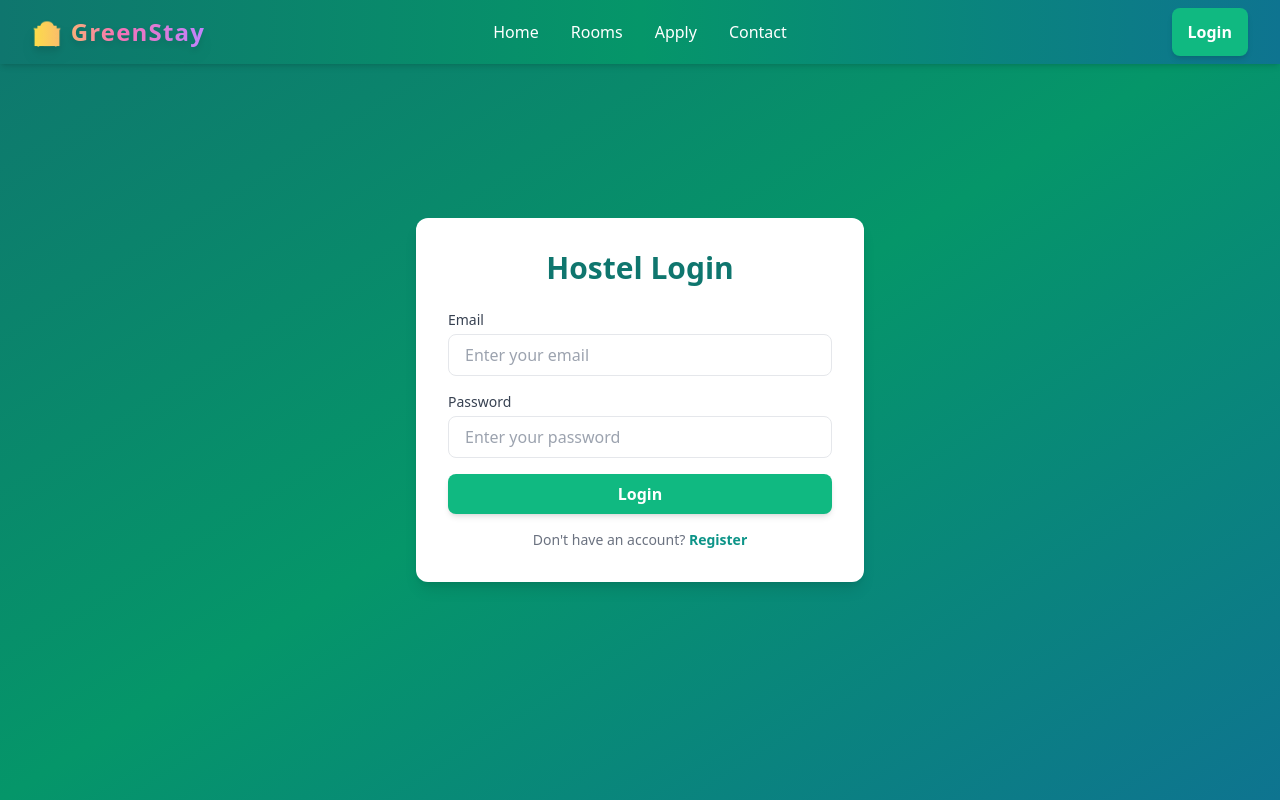
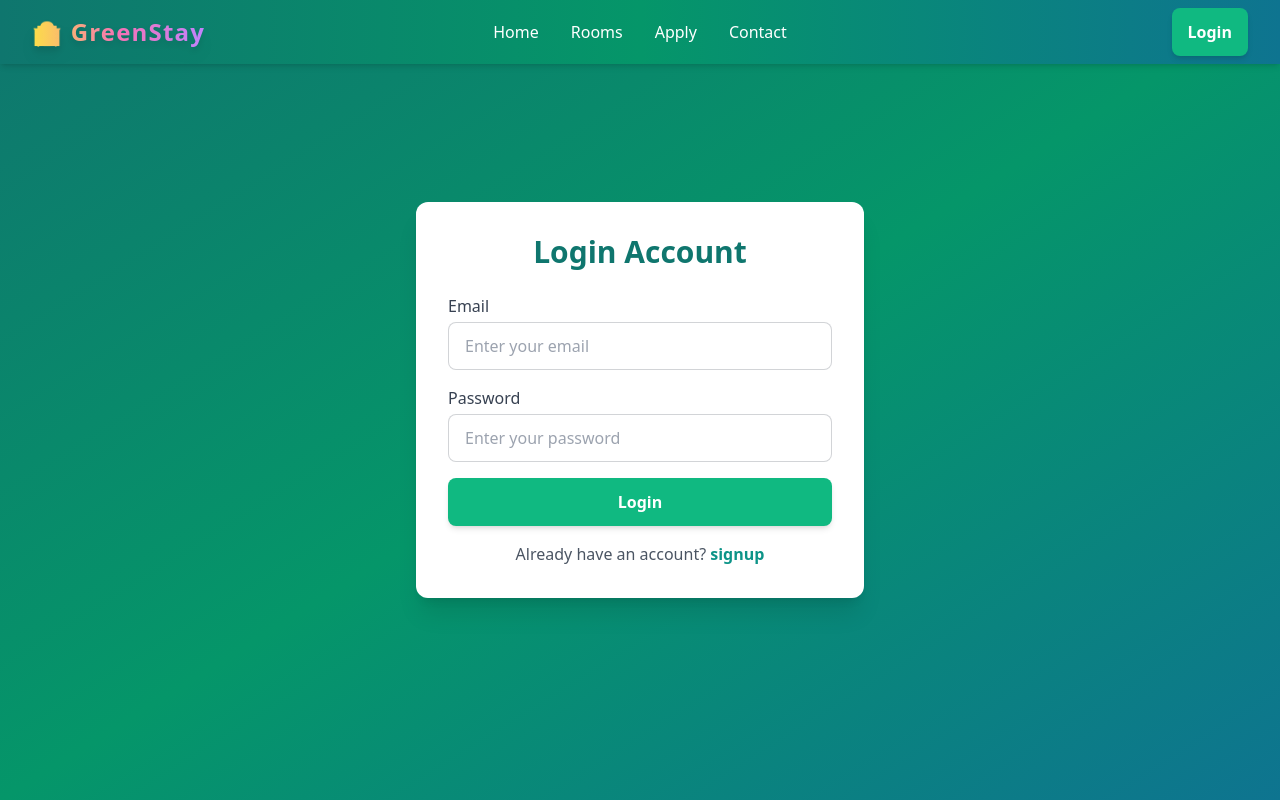
Before and after one commit to Sakibul-hasan83/hostelmanagement_client, a React (Vite) app: page /login in a window 1280 px wide. Shown: the top 800 px of the page. Built offline with nearby package versions, Linux system fonts and the light colour scheme; no server answers.

Commit message:
add firebase , createuser,login,logout ,authcontext

```diff
--- a/package.json
+++ b/package.json
@@ -10,7 +10,7 @@
     "preview": "vite preview"
   },
   "dependencies": {
-    "firebase": "^12.5.0",
+    "firebase": "^12.6.0",
     "localforage": "^1.10.0",
     "match-sorter": "^8.1.0",
     "react": "^19.1.1",
--- a/src/AuthenticationParts/AuthProvider.jsx
+++ b/src/AuthenticationParts/AuthProvider.jsx
@@ -1,6 +1,6 @@
 import React, { useEffect, useState } from 'react';
 import AuthContext from './AuthContext';
-import { createUserWithEmailAndPassword, onAuthStateChanged } from 'firebase/auth';
+import { createUserWithEmailAndPassword, onAuthStateChanged, signInWithEmailAndPassword, signOut } from 'firebase/auth';
 import auth from '../../firebase.config';
 
 const AuthProvider = ({children}) => {
@@ -9,13 +9,28 @@ const [user,setUser]=useState(null)
 const [loader,setLoader]=useState(true)
 
 
-const createUser =(email,password)=>{
+const signup =(email,password)=>{
+setLoader(true)
+return createUserWithEmailAndPassword(auth,email,password)
+}
+
+
+// login
+
+const login=(email,password)=>{
+  setLoader(true)
+  return signInWithEmailAndPassword(auth,email,password)
+}
+
+
+// logout
+const logout =()=>{
 
 setLoader(true)
-const newUser = createUserWithEmailAndPassword(auth,email,password)
-return newUser
+return signOut(auth)
 
 }
+
 
 useEffect(()=>{
 
@@ -35,8 +50,11 @@ const authInfo ={
 
     user,
     loader,
-    createUser,
-    setUser ,
+    signup,
+    login ,
+    logout
+
+
 
 
 
--- a/src/AuthenticationParts/Login.jsx
+++ b/src/AuthenticationParts/Login.jsx
@@ -1,88 +1,95 @@
-import React, { useState } from 'react';
-import { Link } from 'react-router-dom';
+import React, { useContext } from "react";
+import AuthContext from "./AuthContext";
+import { Link, useNavigate } from "react-router-dom";
 
 const Login = () => {
-  const [email, setEmail] = useState('');
-  const [password, setPassword] = useState('');
-  const [error, setError] = useState('');
-  const [loading, setLoading] = useState(false);
+
+
+  const {login,logout}=useContext(AuthContext)
+const navigate = useNavigate()
 
   const handleLogin = (e) => {
     e.preventDefault();
-    setError('');
-    setLoading(true);
+    const form = e.target;
+    const email = form.email.value;
+    const password = form.password.value;
 
-    // Email & Password validation
-    if (!email || !password) {
-      setError('Please fill in all fields');
-      setLoading(false);
-      return;
-    }
+    const user = { email, password };
+    console.log(user);
 
-    // TODO: Connect with backend or Firebase Authentication
-    // Example Firebase pseudo code:
-    /*
-      signInWithEmailAndPassword(auth, email, password)
-        .then(userCredential => {
-          console.log('Login Success', userCredential.user);
-          // Redirect to dashboard
-        })
-        .catch(error => setError(error.message))
-        .finally(() => setLoading(false));
-    */
+    login(email,password)
+    .then(result =>{
+      console.log("Successfully login ",result.user)
+      alert("Successfully login")
+      // return logout ()
+    })
+    .then(()=>{
 
-    setTimeout(() => {
-      console.log('Email:', email, 'Password:', password);
-      alert('Login simulated successfully!');
-      setLoading(false);
-    }, 1000);
+        navigate("/")
+    })
+
+     .catch(error=>console.log(error.message))
+
+
   };
 
+
+
   return (
-    <div className="min-h-screen flex items-center justify-center bg-gradient-to-br from-teal-700 via-emerald-600 to-cyan-700 p-4">
-      <div className="max-w-md w-full bg-white rounded-xl shadow-lg p-8">
-        <h2 className="text-3xl font-bold text-center text-teal-700 mb-6">Hostel Login</h2>
-
-        {error && <p className="text-red-500 text-sm mb-4 text-center">{error}</p>}
+ <div
+      className="min-h-screen flex items-center justify-center p-4
+      bg-gradient-to-br from-teal-700 via-emerald-600 to-cyan-700"
+    >
+      <div className="w-full max-w-md bg-white shadow-xl rounded-xl p-8">
+        <h1 className="text-3xl font-bold text-center text-teal-700 mb-6">
+         Login Account
+        </h1>
 
         <form onSubmit={handleLogin} className="space-y-4">
+          {/* Email */}
           <div>
-            <label className="block text-sm font-medium text-gray-700 mb-1">Email</label>
+            <label className="text-gray-700 font-medium">Email</label>
             <input
               type="email"
-              value={email}
-              onChange={(e) => setEmail(e.target.value)}
+              name="email"
               placeholder="Enter your email"
-              className="w-full px-4 py-2 border rounded-lg focus:outline-none focus:ring-2 focus:ring-emerald-500 transition"
+              className="input input-bordered w-full rounded-lg mt-1
+              focus:outline-none focus:ring-2 focus:ring-emerald-500 transition"
+              required
             />
           </div>
 
+          {/* Password */}
           <div>
-            <label className="block text-sm font-medium text-gray-700 mb-1">Password</label>
+            <label className="text-gray-700 font-medium">Password</label>
             <input
               type="password"
-              value={password}
-              onChange={(e) => setPassword(e.target.value)}
+              name="password"
               placeholder="Enter your password"
-              className="w-full px-4 py-2 border rounded-lg focus:outline-none focus:ring-2 focus:ring-emerald-500 transition"
+              className="input input-bordered w-full rounded-lg mt-1
+              focus:outline-none focus:ring-2 focus:ring-emerald-500 transition"
+              required
             />
           </div>
 
+          {/* Sign Up Button */}
           <button
-            type="submit"
-            disabled={loading}
-            className="w-full bg-emerald-500 hover:bg-emerald-400 text-white font-semibold py-2 rounded-lg shadow-md transition-all duration-300 disabled:opacity-50"
+            className="w-full py-3 rounded-lg text-white font-semibold shadow-md
+            bg-emerald-500 hover:bg-emerald-400 transition-all duration-300"
           >
-            {loading ? 'Logging in...' : 'Login'}
+         Login
           </button>
         </form>
 
-        <p className="text-sm text-gray-500 mt-4 text-center">
-          Don't have an account? <Link to={'/signup'} className="text-teal-600 font-semibold hover:underline">Register</Link>
+        <p className="text-center text-gray-600 mt-4">
+          Already have an account?{" "}
+          <Link to={'/signup'} className="text-teal-600 font-semibold hover:underline" href="#">
+           signup
+          </Link>
         </p>
       </div>
     </div>
   );
-};
+}
 
 export default Login;
--- a/src/AuthenticationParts/SignUp.jsx
+++ b/src/AuthenticationParts/SignUp.jsx
@@ -1,103 +1,88 @@
-import React, { useState } from 'react';
+import React, { useContext } from "react";
+import AuthContext from "./AuthContext";
+import { Link, useNavigate } from "react-router-dom";
 
 const SignUp = () => {
-  const [name, setName] = useState('');       // Initially empty
-  const [email, setEmail] = useState('');     // Initially empty
-  const [password, setPassword] = useState('');// Initially empty
-  const [confirmPassword, setConfirmPassword] = useState('');// Initially empty
-  const [error, setError] = useState('');
+
+const {signup,logout}=useContext(AuthContext)
+const navigate = useNavigate()
 
   const handleSignUp = (e) => {
     e.preventDefault();
+    const form = e.target;
+    const email = form.email.value;
+    const password = form.password.value;
 
-    // Basic validation
-    if (!name || !email || !password || !confirmPassword) {
-      setError('All fields are required');
-      return;
-    }
-    if (password !== confirmPassword) {
-      setError('Passwords do not match');
-      return;
-    }
+    const user = { email, password };
+    console.log(user);
 
-    // Example signup logic (replace with Firebase/Auth or your backend)
-    alert(`SignUp successful!\nName: ${name}\nEmail: ${email}`);
-    setError('');
-    setName('');
-    setEmail('');
-    setPassword('');
-    setConfirmPassword('');
+    signup(email,password)
+    .then(result =>{
+      console.log("Successfully registerd ",result.user)
+      alert("Successfully Register Complete, You can now login")
+      return logout ()
+    })
+    .then(()=>{
+
+        navigate("/login")
+    })
+
+     .catch(error=>console.log(error.message))
+
+
   };
 
   return (
-    <div className="min-h-screen  flex items-center justify-center bg-gradient-to-br from-teal-700 via-emerald-600 to-cyan-700 px-4">
-      <div className="bg-white rounded-lg shadow-lg w-full max-w-md p-8">
-        <h2 className="text-3xl font-bold mb-6 text-center text-teal-700">Sign Up</h2>
-
-        {error && (
-          <p className="text-red-500 text-sm mb-4 text-center">{error}</p>
-        )}
+    <div
+      className="min-h-screen flex items-center justify-center p-4
+      bg-gradient-to-br from-teal-700 via-emerald-600 to-cyan-700"
+    >
+      <div className="w-full max-w-md bg-white shadow-xl rounded-xl p-8">
+        <h1 className="text-3xl font-bold text-center text-teal-700 mb-6">
+          Create Account
+        </h1>
 
         <form onSubmit={handleSignUp} className="space-y-4">
-          {/* Name */}
-          <div className="flex flex-col">
-            <label className="text-sm font-medium text-gray-700 mb-1">Full Name</label>
-            <input
-              type="text"
-              value={name}
-              onChange={(e) => setName(e.target.value)}
-              placeholder="Enter your full name"
-              className="px-3 py-2 border rounded-md focus:outline-none focus:ring-2 focus:ring-teal-500 focus:border-teal-500"
-            />
-          </div>
-
           {/* Email */}
-          <div className="flex flex-col">
-            <label className="text-sm font-medium text-gray-700 mb-1">Email</label>
+          <div>
+            <label className="text-gray-700 font-medium">Email</label>
             <input
               type="email"
-              value={email}
-              onChange={(e) => setEmail(e.target.value)}
+              name="email"
               placeholder="Enter your email"
-              className="px-3 py-2 border rounded-md focus:outline-none focus:ring-2 focus:ring-teal-500 focus:border-teal-500"
+              className="input input-bordered w-full rounded-lg mt-1
+              focus:outline-none focus:ring-2 focus:ring-emerald-500 transition"
+              required
             />
           </div>
 
           {/* Password */}
-          <div className="flex flex-col">
-            <label className="text-sm font-medium text-gray-700 mb-1">Password</label>
+          <div>
+            <label className="text-gray-700 font-medium">Password</label>
             <input
               type="password"
-              value={password}
-              onChange={(e) => setPassword(e.target.value)}
-              placeholder="Enter password"
-              className="px-3 py-2 border rounded-md focus:outline-none focus:ring-2 focus:ring-teal-500 focus:border-teal-500"
+              name="password"
+              placeholder="Enter your password"
+              className="input input-bordered w-full rounded-lg mt-1
+              focus:outline-none focus:ring-2 focus:ring-emerald-500 transition"
+              required
             />
           </div>
 
-          {/* Confirm Password */}
-          <div className="flex flex-col">
-            <label className="text-sm font-medium text-gray-700 mb-1">Confirm Password</label>
-            <input
-              type="password"
-              value={confirmPassword}
-              onChange={(e) => setConfirmPassword(e.target.value)}
-              placeholder="Confirm your password"
-              className="px-3 py-2 border rounded-md focus:outline-none focus:ring-2 focus:ring-teal-500 focus:border-teal-500"
-            />
-          </div>
-
-          {/* Submit Button */}
+          {/* Sign Up Button */}
           <button
-            type="submit"
-            className="w-full bg-teal-600 hover:bg-teal-500 text-white font-semibold py-2 rounded-md shadow-md transition-all duration-300"
+            className="w-full py-3 rounded-lg text-white font-semibold shadow-md
+            bg-emerald-500 hover:bg-emerald-400 transition-all duration-300"
           >
             Sign Up
           </button>
         </form>
 
-        <p className="text-sm text-gray-600 mt-4 text-center">
-          Already have an account? <a href="/login" className="text-teal-600 font-medium hover:underline">Login</a>
+        <p className="text-center text-gray-600 mt-4">
+          Already have an account?{" "}
+          <Link to={'/login'} className="text-teal-600 font-semibold hover:underline" href="#">
+            Login
+          </Link>
         </p>
       </div>
     </div>
```
Also changed, not shown: firebase.config.js (+6 -7 lines), 2 other files (tests, documents, lock files or other folders).
